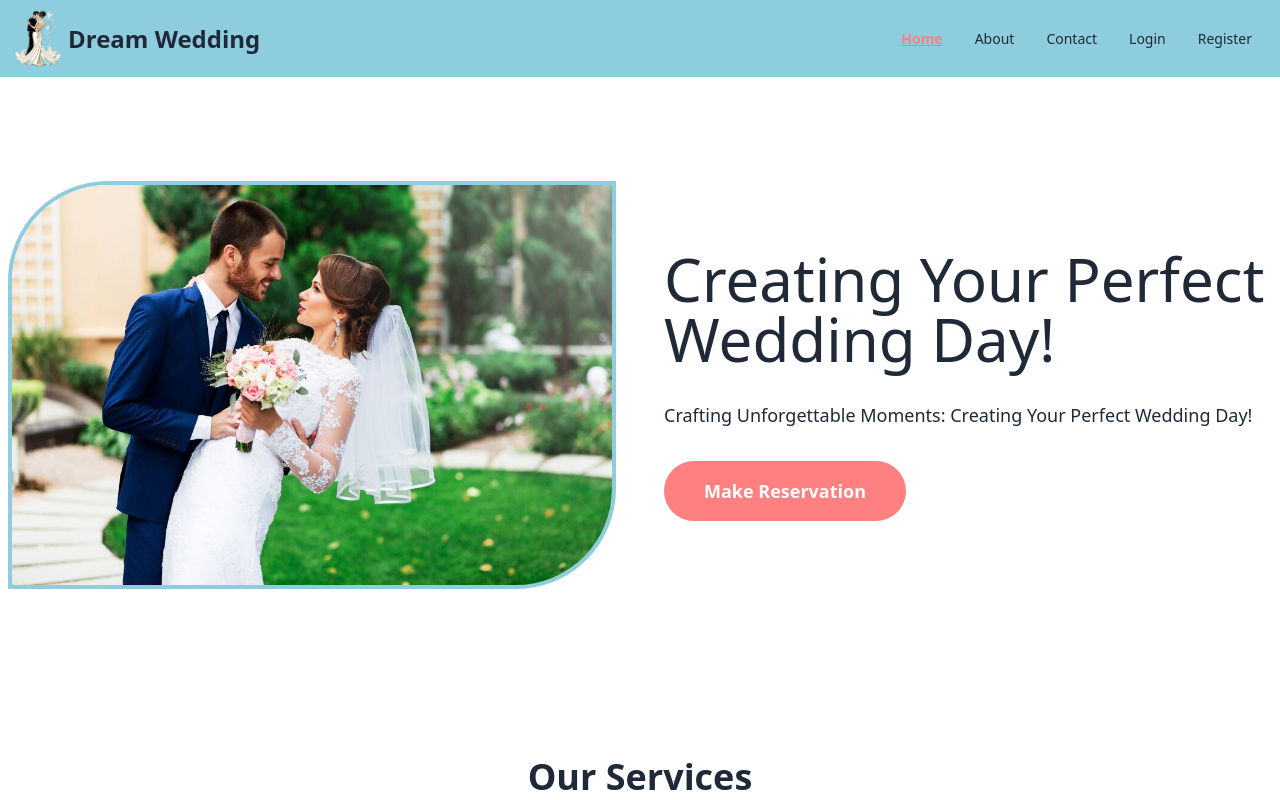
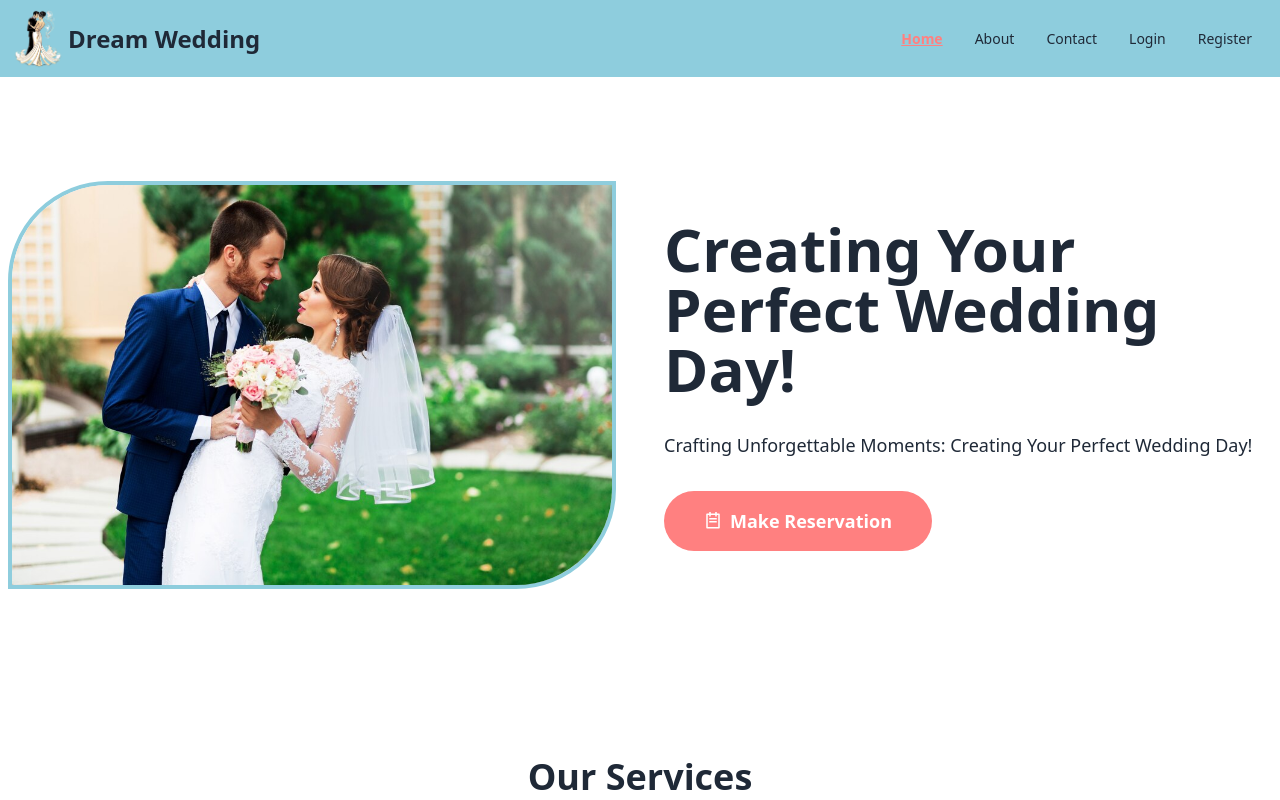
Before and after one commit to Bikash-Dev-Bk/dream-wedding, a React (Vite) app: page / in a window 1280 px wide. Shown: the top 800 px of the page. Built offline with nearby package versions, Linux system fonts and the light colour scheme.

Commit message:
banner and navbar update

```diff
--- a/package.json
+++ b/package.json
@@ -14,6 +14,7 @@
     "match-sorter": "^6.3.1",
     "react": "^18.2.0",
     "react-dom": "^18.2.0",
+    "react-icons": "^4.11.0",
     "react-router-dom": "^6.16.0",
     "sort-by": "^1.2.0"
   },
--- a/src/pages/Home/Banner/Banner.jsx
+++ b/src/pages/Home/Banner/Banner.jsx
@@ -1,5 +1,6 @@
 import banner from "../../../assets/banner.jpg";
 import "./Banner.css";
+import { RiTodoLine } from 'react-icons/ri';
 
 const Banner = () => {
   return (
@@ -12,13 +13,12 @@ const Banner = () => {
         />
       </div>
       <div className="flex-1">
-        <h2 className="text-3xl md:text-6xl ">Creating Your Perfect Wedding Day!</h2>
+        <h2 className="text-3xl md:text-6xl font-bold">Creating Your Perfect Wedding Day!</h2>
         <p className="text-lg text-justify my-8">
           Crafting Unforgettable Moments: Creating Your Perfect Wedding Day!
         </p>
         <div>
-          <button className="text-white text-lg bg-[#ff8080] font-semibold px-10 py-4 rounded-[30px]  reservation_btn">
-            Make Reservation
+          <button className="flex items-center gap-2 text-white text-lg bg-[#ff8080] font-semibold px-10 py-4 rounded-[30px]  reservation_btn"> <RiTodoLine/> Make Reservation
           </button>
         </div>
       </div>
--- a/src/pages/Shared/Navbar/Navbar.jsx
+++ b/src/pages/Shared/Navbar/Navbar.jsx
@@ -100,7 +100,7 @@ const Navbar = () => {
             </ul>
           </div>
           <img src={logo} alt="" className="max-w-[60px] cursor-pointer" />
-          <p className="text-2xl font-bold">Dream Wedding</p>
+          <p className="text-2xl font-bold cursor-pointer">Dream Wedding</p>
         </div>
         <div className="navbar-end hidden lg:flex">
           <ul className="menu menu-horizontal px-1">{links}</ul>
```
Also changed, not shown: src/assets/banner-bg.jpg (added), 1 other file (tests, documents, lock files or other folders).
